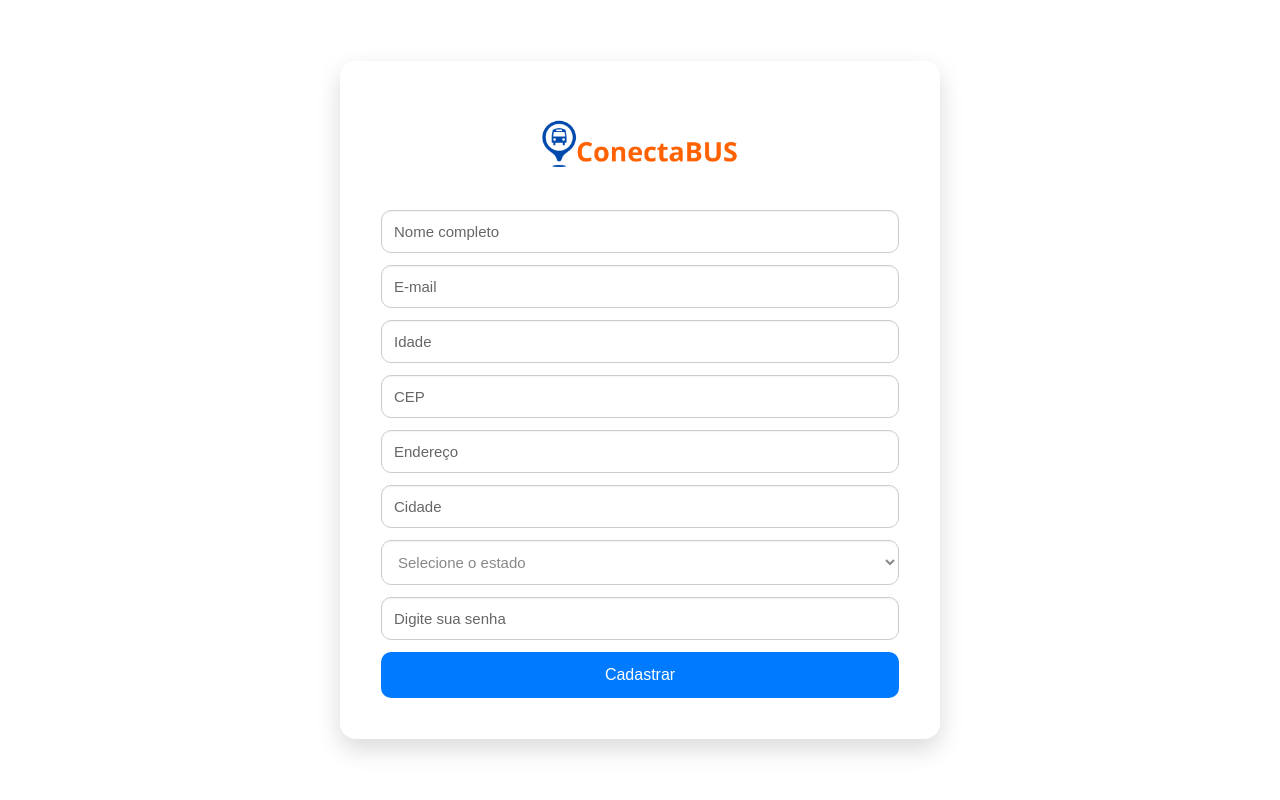
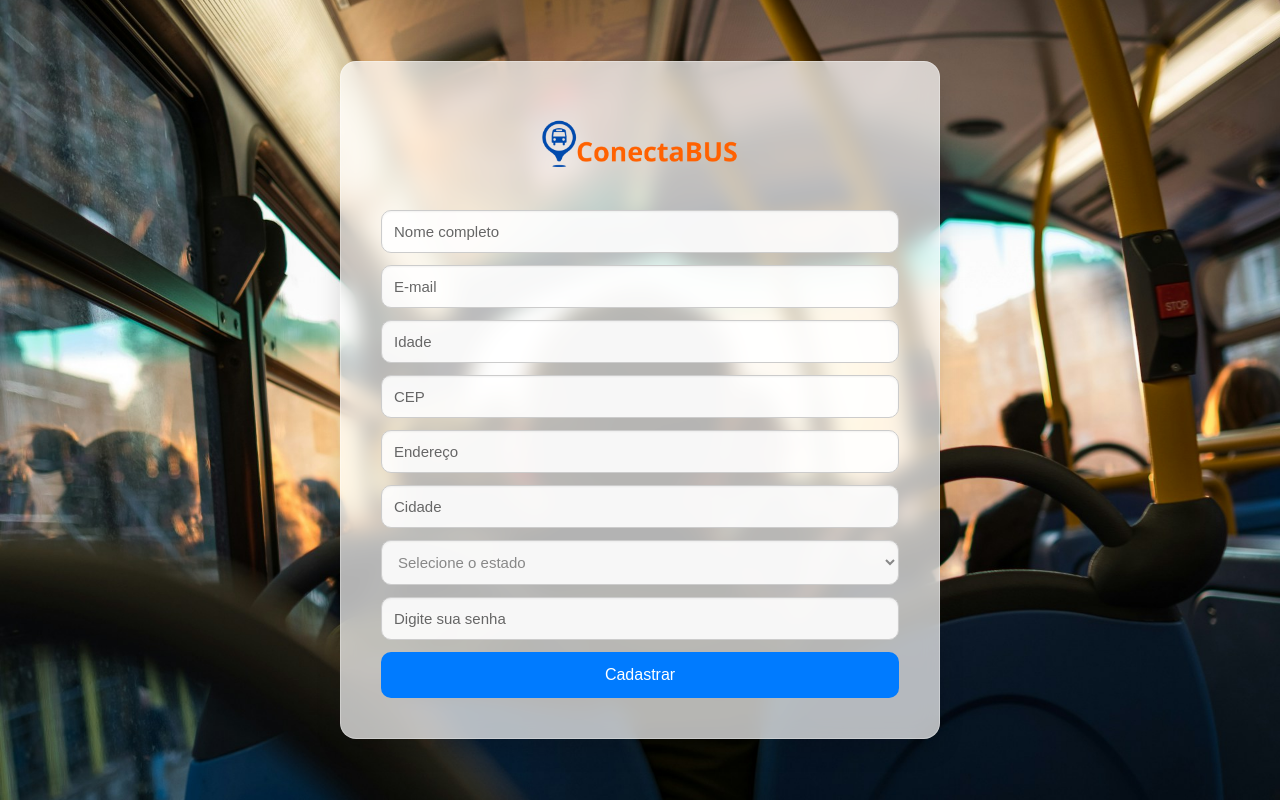
Before and after one commit to bea7dias/teste4, a website: page cadastro.html in a window 1280 px wide. Drawn offline with Linux system fonts and the light colour scheme.

Commit message:
correção style cadastri

```diff
--- a/stylecadastro.css
+++ b/stylecadastro.css
@@ -2,7 +2,7 @@
 
 body {
   font-family: "Segoe UI", Tahoma, Geneva, Verdana, sans-serif;
-  background: url(assets/fundo.jpg) no-repeat center center fixed;
+  background: url(fundocadastro.jpg) no-repeat center center fixed;
   background-size: cover;
   margin: 0;
   padding: 0;
```
